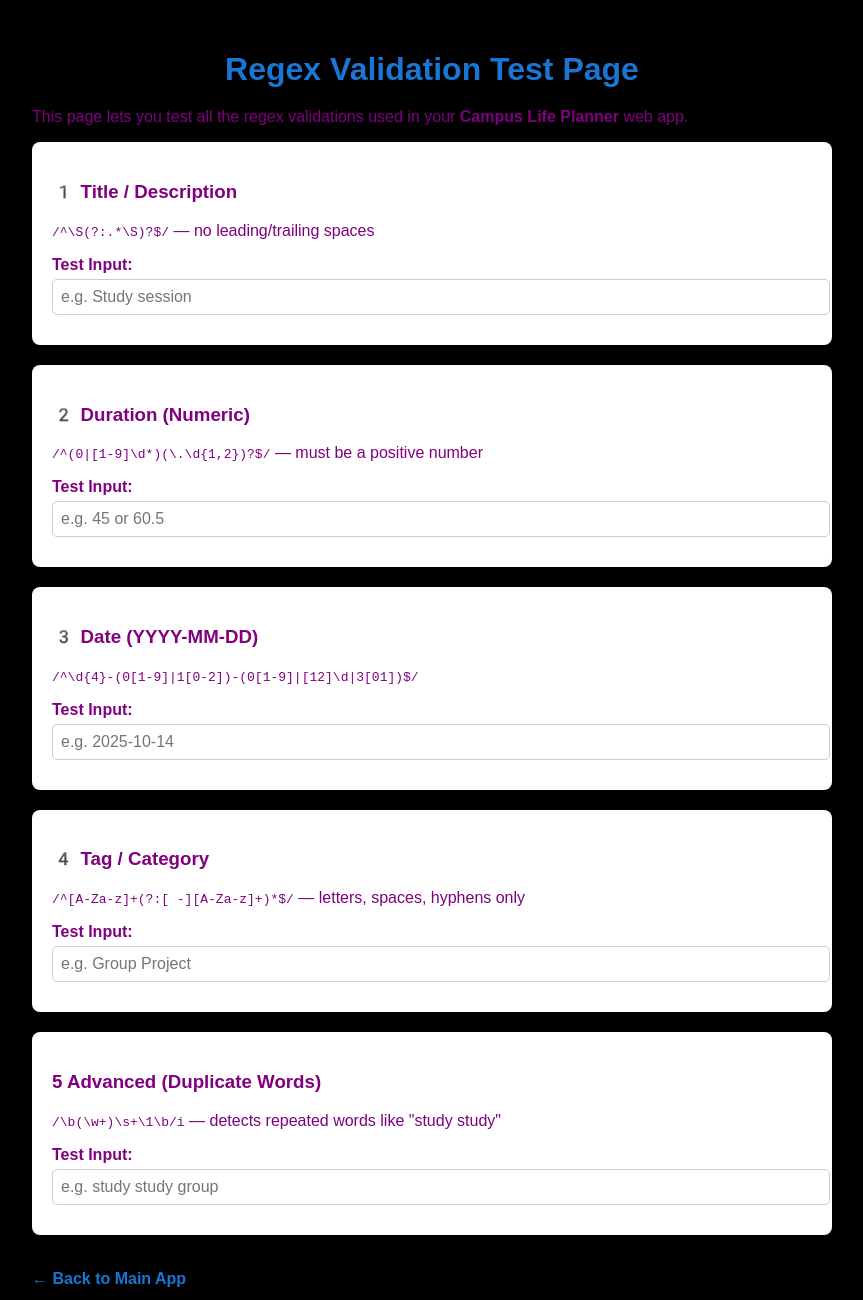
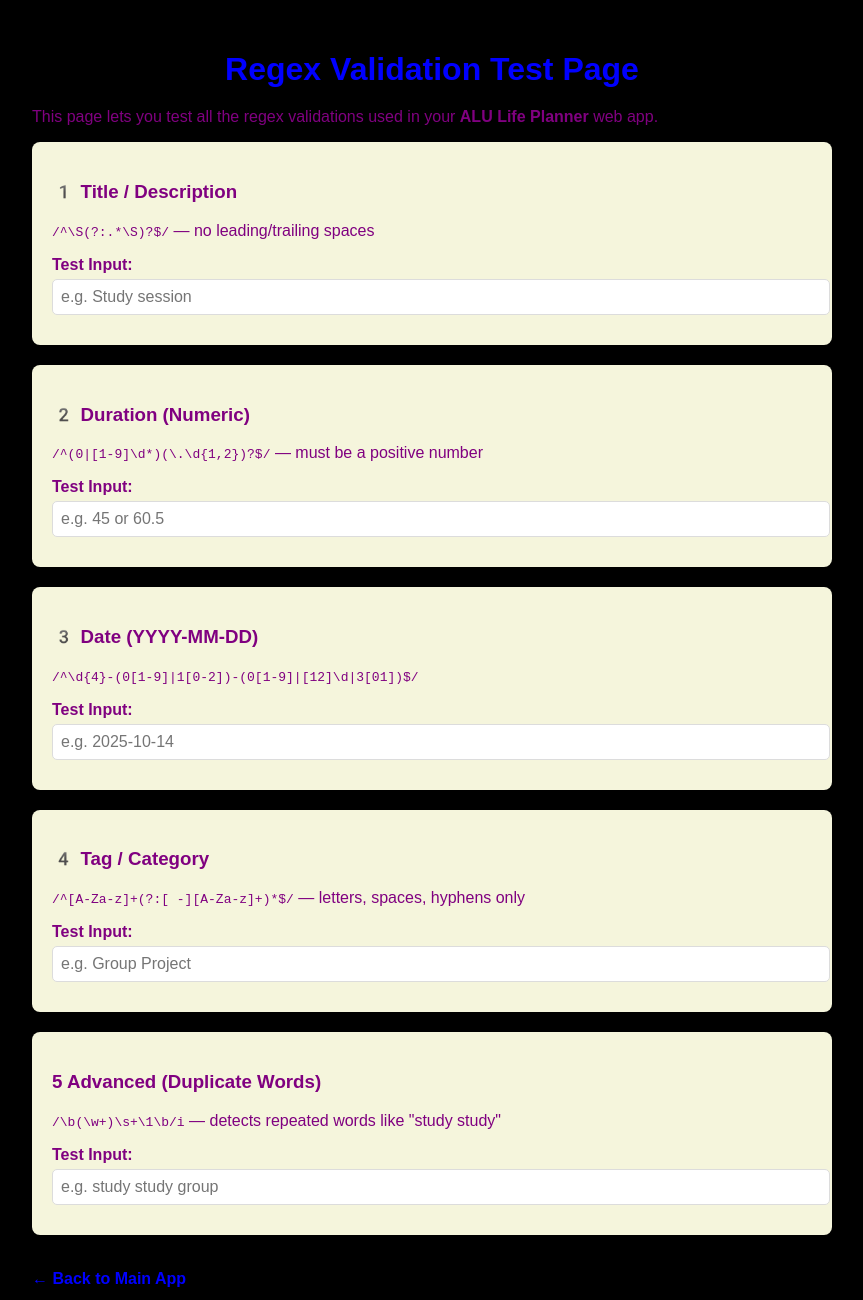
Before and after one commit to Manzik1/campus-life-planner, a plain HTML site: page tests.html in a window 1280 px wide. Shown: the whole page, without its empty margins (208-1071 px from the left). Drawn offline with Linux system fonts and the light colour scheme; files that its build step writes are made by us from their sources.

Commit message:
Update tests.html

```diff
--- a/tests.html
+++ b/tests.html
@@ -3,7 +3,7 @@
 <head>
   <meta charset="UTF-8" />
   <meta name="viewport" content="width=device-width, initial-scale=1.0" />
-  <title>Regex Validation Tests - Campus Life Planner</title>
+  <title>Regex Validation Tests - ALU Life Planner</title>
   <link rel="stylesheet" href="styles.css" />
   <style>
     body {
@@ -16,15 +16,15 @@
     }
 
     h1 {
-      color: #1976d2;
+      color: blue;
       text-align: center;
       margin-bottom: 20px;
     }
 
     .regex-test {
-      background: #fff;
+      background: beige;
       border-radius: 8px;
-      box-shadow: 0 2px 5px rgba(0,0,0,0.1);
+      box-shadow: 0 2px 5px black;
       padding: 20px;
       margin-bottom: 20px;
     }
@@ -40,7 +40,7 @@
       padding: 8px;
       margin-top: 5px;
       border-radius: 5px;
-      border: 1px solid #ccc;
+      border: 1px solid gainsboro;
     }
 
     .result {
@@ -54,7 +54,7 @@
     a.back {
       display: inline-block;
       margin-top: 15px;
-      color: #1976d2;
+      color: blue;
       text-decoration: none;
       font-weight: bold;
     }
@@ -63,7 +63,7 @@
 <body>
 
   <h1>Regex Validation Test Page</h1>
-  <p>This page lets you test all the regex validations used in your <b>Campus Life Planner</b> web app.</p>
+  <p>This page lets you test all the regex validations used in your <b>ALU Life Planner</b> web app.</p>
 
   <div class="regex-test">
     <h3>1️ Title / Description</h3>
```
